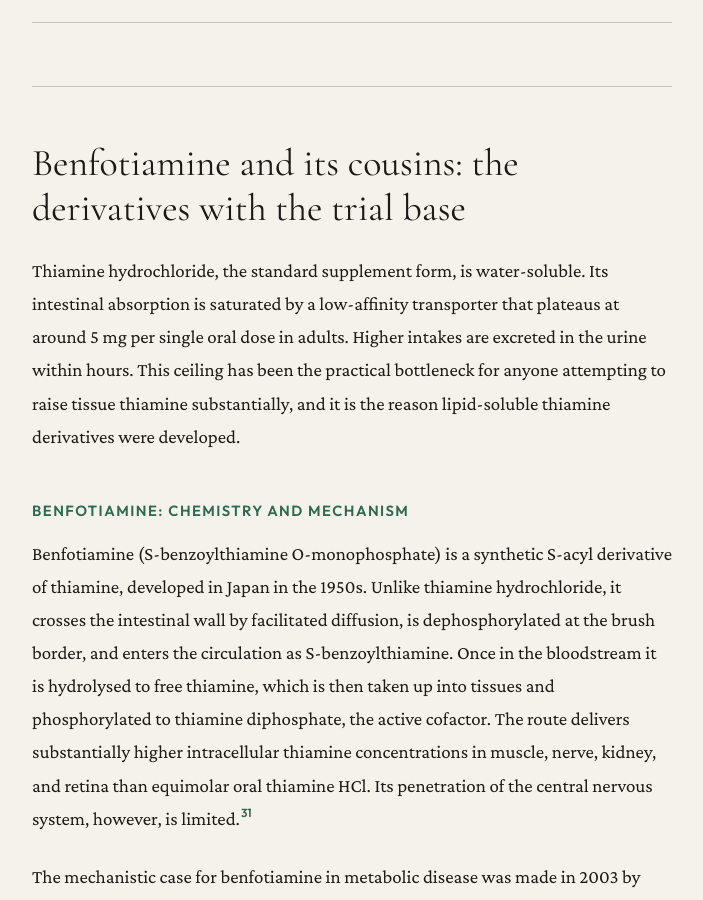
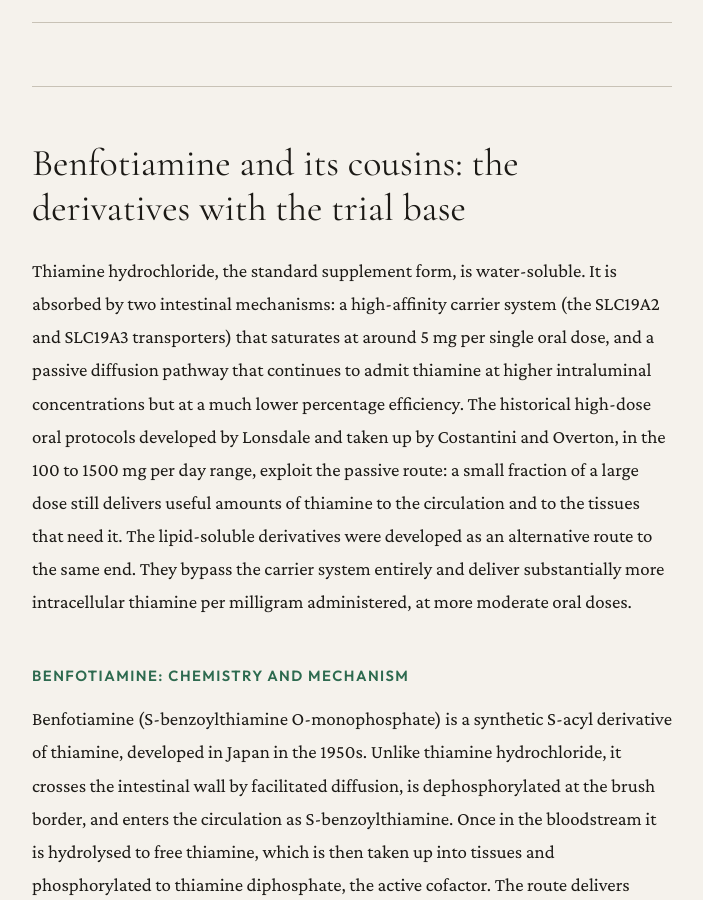
Before and after one commit to PerigGouanvic/physiological-rights, a Jekyll site: the page built from _rights/thiamine-b1.md, in a window 1280 px wide and 900 px high, scrolled down 6415 px. Shown: the whole window, without its empty margins (122-825 px from the left). Built offline with Jekyll 4.4.1, drawn with Linux system fonts in a browser that asks for light colours.

Commit message:
fix(thiamine): two absorption pathways, not one — high-dose HCl works via passive route
Previous formulation ("saturated by a low-affinity transporter that
plateaus at around 5 mg per single oral dose [...] higher intakes are
excreted in the urine within hours") was wrong and contradicted the rest
of the fiche which properly credits Lonsdale, Costantini, and Overton
with high-dose oral protocols in the hundreds to over a thousand
milligrams per day. Those protocols work: they exploit the second,
non-saturable passive diffusion pathway, at low percentage efficiency
but useful absolute quantity. The saturation figure applies only to
carrier-mediated transport (SLC19A2/A3). The lipid-soluble derivatives
are one route to raising tissue thiamine; high-dose oral HCl is another.

Co-Authored-By: Claude Opus 4.7 <noreply@anthropic.com>

```diff
--- a/_rights/thiamine-b1.md
+++ b/_rights/thiamine-b1.md
@@ -119,7 +119,7 @@ Independent reviews show on the contrary that modern deficiency is widely undere
 
 ## Benfotiamine and its cousins: the derivatives with the trial base
 
-Thiamine hydrochloride, the standard supplement form, is water-soluble. Its intestinal absorption is saturated by a low-affinity transporter that plateaus at around 5 mg per single oral dose in adults. Higher intakes are excreted in the urine within hours. This ceiling has been the practical bottleneck for anyone attempting to raise tissue thiamine substantially, and it is the reason lipid-soluble thiamine derivatives were developed.
+Thiamine hydrochloride, the standard supplement form, is water-soluble. It is absorbed by two intestinal mechanisms: a high-affinity carrier system (the SLC19A2 and SLC19A3 transporters) that saturates at around 5 mg per single oral dose, and a passive diffusion pathway that continues to admit thiamine at higher intraluminal concentrations but at a much lower percentage efficiency. The historical high-dose oral protocols developed by Lonsdale and taken up by Costantini and Overton, in the 100 to 1500 mg per day range, exploit the passive route: a small fraction of a large dose still delivers useful amounts of thiamine to the circulation and to the tissues that need it. The lipid-soluble derivatives were developed as an alternative route to the same end. They bypass the carrier system entirely and deliver substantially more intracellular thiamine per milligram administered, at more moderate oral doses.
 
 ### Benfotiamine: chemistry and mechanism
 
```
